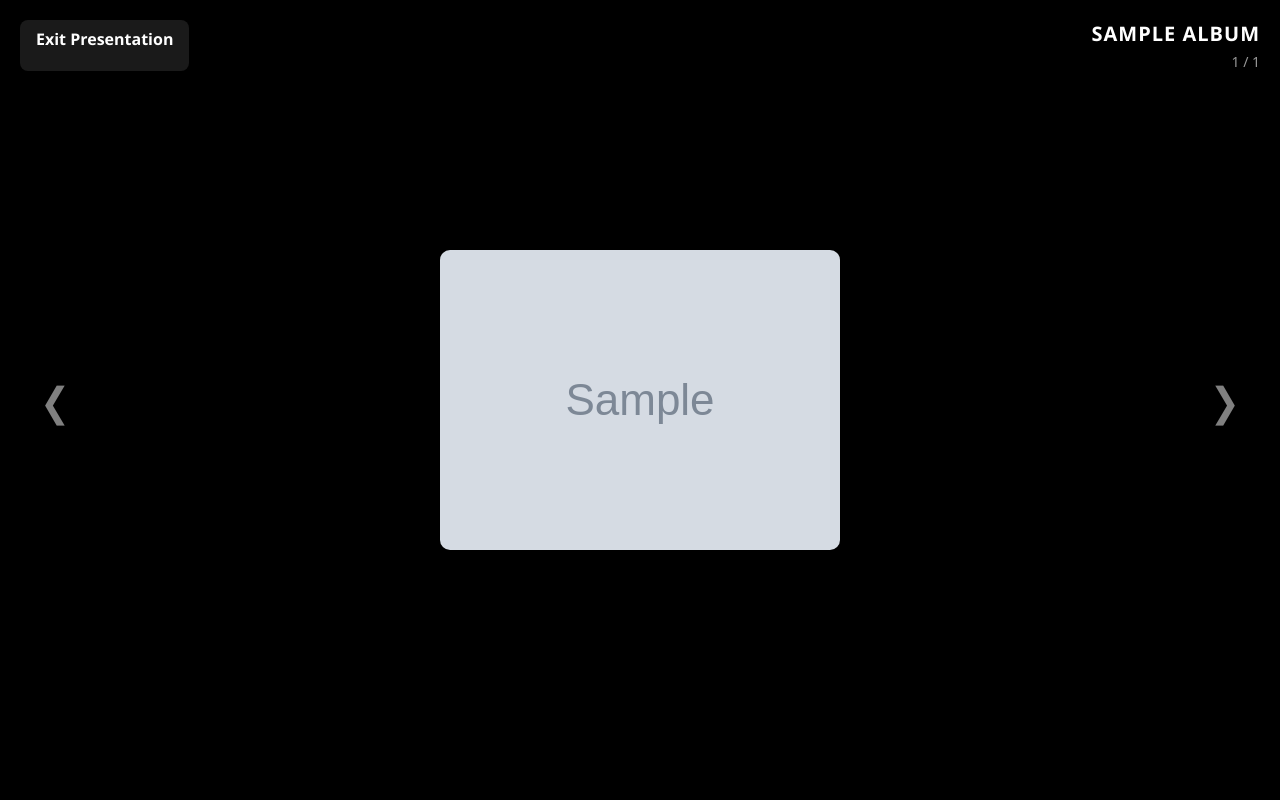
After one commit to andreikristoffermanrique/SnapStash, a Flask app: page /album/1/present in a window 1280 px wide. The commit adds this page. Run offline with Flask 3, Linux system fonts and the light colour scheme; a user stored in the database is signed in; tables that the repository leaves empty hold one stand-in row (values such as "Sample post"); grey boxes marked "Sample" are stand-in pictures.

Commit message:
Updated my_album.html (added present mode)

```diff
--- a/microblog/app/routes.py
+++ b/microblog/app/routes.py
@@ -166,3 +166,15 @@ def delete_album(album_id):
 
     flash(f'Album "{album.title}" has been deleted.')
     return redirect(url_for('albums_list'))
+
+@app.route('/album/<int:album_id>/present')
+@login_required
+def present_album(album_id):
+    album = Album.query.get_or_404(album_id)
+
+    # Ensure only the owner can present the album
+    if album.owner != current_user:
+        flash('You do not have permission to present this album.')
+        return redirect(url_for('index'))
+
+    return render_template('present_album.html', album=album)
--- /dev/null
+++ b/microblog/app/templates/present_album.html
@@ -0,0 +1,200 @@
+<!DOCTYPE html>
+<html lang="en">
+<head>
+    <meta charset="UTF-8">
+    <meta name="viewport" content="width=device-width, initial-scale=1.0">
+    <title>Presenting: {{ album.title }} - SnapStash</title>
+    <style>
+        body, html {
+            margin: 0;
+            padding: 0;
+            width: 100%;
+            height: 100%;
+            background-color: #000;
+            overflow: hidden;
+            font-family: 'Segoe UI', Tahoma, Geneva, Verdana, sans-serif;
+            color: white;
+        }
+
+        .slideshow-container {
+            position: relative;
+            width: 100%;
+            height: 100%;
+            display: flex;
+            align-items: center;
+            justify-content: center;
+        }
+
+        .slide {
+            display: none;
+            width: 100%;
+            height: 100%;
+            align-items: center;
+            justify-content: center;
+            animation: fade 0.5s ease-in-out;
+        }
+
+        .slide img {
+            max-width: 95vw;
+            max-height: 95vh;
+            object-fit: contain;
+            border-radius: 10px;
+            box-shadow: 0 10px 30px rgba(0,0,0,0.5);
+        }
+
+        @keyframes fade {
+            from { opacity: 0.4; transform: scale(0.98); }
+            to { opacity: 1; transform: scale(1); }
+        }
+
+        /* Navigation Arrows */
+        .prev, .next {
+            cursor: pointer;
+            position: absolute;
+            top: 50%;
+            transform: translateY(-50%);
+            width: auto;
+            padding: 20px;
+            color: rgba(255, 255, 255, 0.5);
+            font-weight: bold;
+            font-size: 40px;
+            transition: 0.3s ease;
+            user-select: none;
+            border-radius: 5px;
+            text-decoration: none;
+        }
+
+        .next { right: 20px; }
+        .prev { left: 20px; }
+
+        .prev:hover, .next:hover {
+            color: white;
+            background-color: rgba(255, 255, 255, 0.1);
+        }
+
+        /* Top Bar */
+        .top-bar {
+            position: absolute;
+            top: 0;
+            left: 0;
+            width: 100%;
+            padding: 20px;
+            display: flex;
+            justify-content: space-between;
+            box-sizing: border-box;
+            background: linear-gradient(to bottom, rgba(0,0,0,0.8), transparent);
+            z-index: 10;
+            opacity: 0;
+            transition: opacity 0.3s;
+        }
+
+        .slideshow-container:hover .top-bar {
+            opacity: 1;
+        }
+
+        .back-btn {
+            color: white;
+            text-decoration: none;
+            font-size: 16px;
+            font-weight: 600;
+            background: rgba(255,255,255,0.1);
+            padding: 8px 16px;
+            border-radius: 8px;
+            transition: 0.2s;
+        }
+
+        .back-btn:hover { background: rgba(255,255,255,0.2); }
+
+        .album-info {
+            text-align: right;
+        }
+
+        .album-title {
+            margin: 0;
+            font-size: 20px;
+            font-weight: 800;
+            letter-spacing: 1px;
+        }
+
+        .counter {
+            font-size: 14px;
+            color: rgba(255,255,255,0.6);
+            margin-top: 5px;
+        }
+
+        /* Empty state */
+        .empty-state {
+            text-align: center;
+            color: rgba(255,255,255,0.5);
+        }
+    </style>
+</head>
+<body>
+
+    <div class="slideshow-container">
+
+        <div class="top-bar">
+            <a href="{{ url_for('my_album', album_id=album.id) }}" class="back-btn">Exit Presentation</a>
+            <div class="album-info">
+                <h2 class="album-title">{{ album.title | upper }}</h2>
+                <div class="counter"><span id="current-count">1</span> / {{ album.photos.count() }}</div>
+            </div>
+        </div>
+
+        {% if album.photos.count() > 0 %}
+            {% for photo in album.photos %}
+            <div class="slide">
+                <img src="{{ url_for('static', filename='uploads/' + photo.filename) }}" alt="Album Photo">
+            </div>
+            {% endfor %}
+
+            <a class="prev" onclick="changeSlide(-1)">&#10094;</a>
+            <a class="next" onclick="changeSlide(1)">&#10095;</a>
+        {% else %}
+            <div class="empty-state">
+                <h1 style="font-size: 40px; margin-bottom: 10px;">📸</h1>
+                <h2>No photos to present</h2>
+                <p>Exit presentation mode and add some photos to this album.</p>
+            </div>
+        {% endif %}
+
+    </div>
+
+    <script>
+        let slideIndex = 1;
+        const slides = document.getElementsByClassName("slide");
+        const countDisplay = document.getElementById("current-count");
+
+        if (slides.length > 0) {
+            showSlide(slideIndex);
+        }
+
+        function changeSlide(n) {
+            showSlide(slideIndex += n);
+        }
+
+        function showSlide(n) {
+            if (n > slides.length) { slideIndex = 1 }
+            if (n < 1) { slideIndex = slides.length }
+
+            for (let i = 0; i < slides.length; i++) {
+                slides[i].style.display = "none";
+            }
+
+            slides[slideIndex - 1].style.display = "flex";
+            countDisplay.innerText = slideIndex;
+        }
+
+        // Keyboard navigation
+        document.addEventListener('keydown', function(e) {
+            if (e.key === 'ArrowRight' || e.key === ' ') {
+                changeSlide(1);
+            } else if (e.key === 'ArrowLeft') {
+                changeSlide(-1);
+            } else if (e.key === 'Escape') {
+                window.location.href = "{{ url_for('my_album', album_id=album.id) }}";
+            }
+        });
+    </script>
+</body>
+</html>
```
Also changed, not shown: microblog/app/templates/my_album.html (+17 -2 lines), microblog/app/static/uploads/manja-vitolic-gKXKBY-C-Dk-unsplash.jpg (added), microblog/app/templates/albums_list.html (line endings or trailing spaces), 1 other file.
